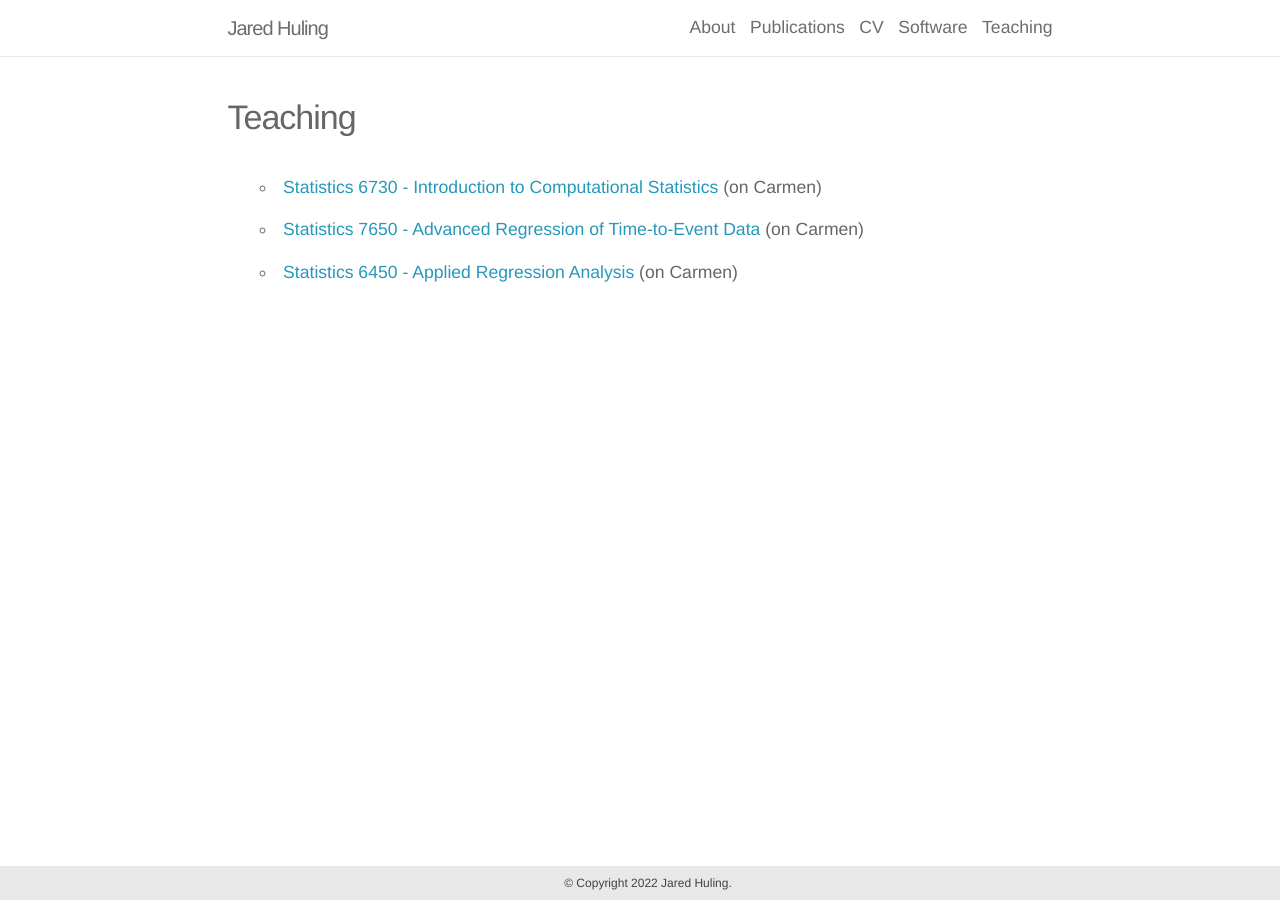
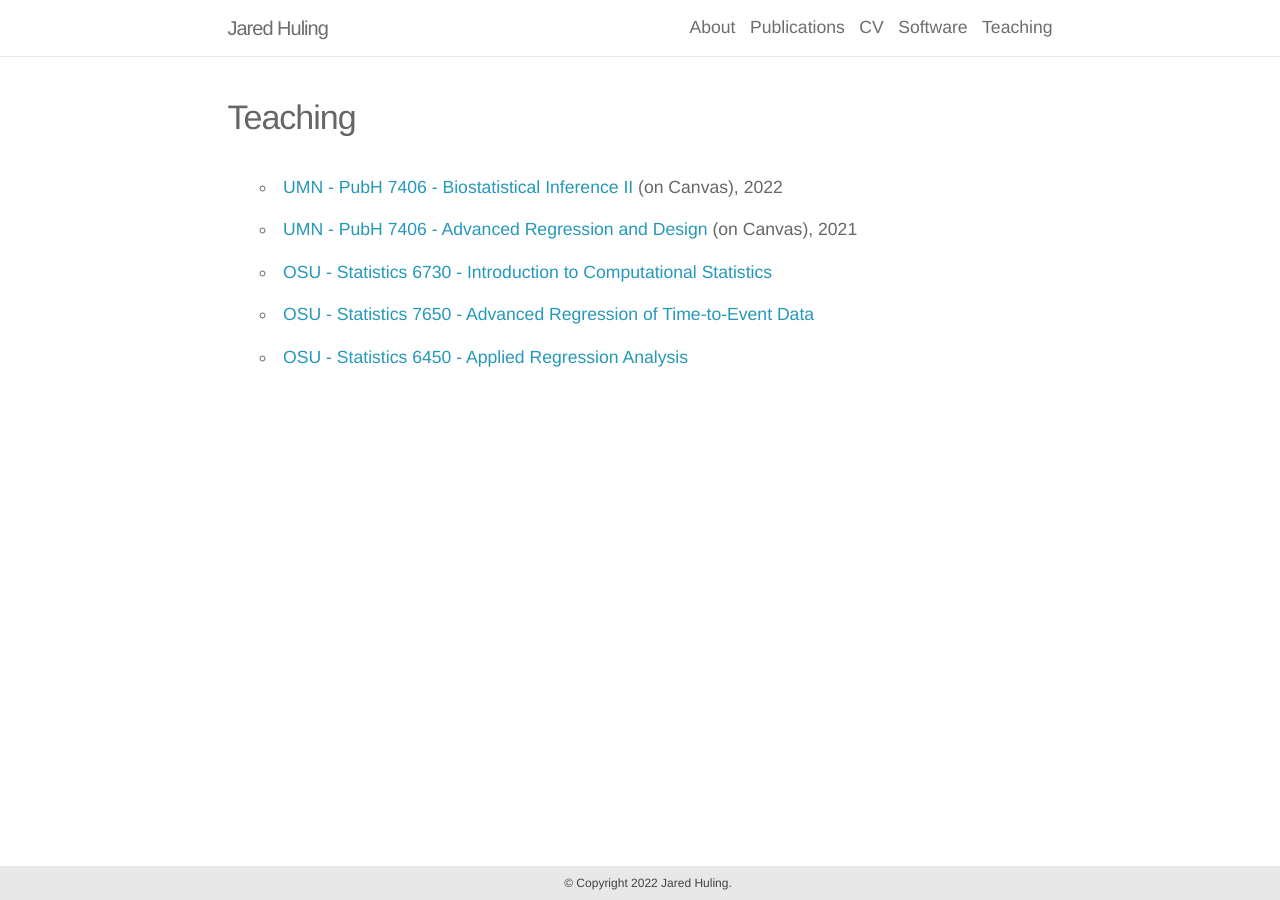
Before and after one commit to jaredhuling/jaredhuling.github.io, a Jekyll site: the page built from _pages/teaching.md, in a window 1280 px wide. Built offline with Jekyll 4.4.1, drawn with Linux system fonts in a browser that asks for light colours; nearby versions of some CDN libraries.

Commit message:
teaching

```diff
--- a/_pages/teaching.md
+++ b/_pages/teaching.md
@@ -7,10 +7,14 @@ description:
 
 <ul>
 
-  <li>  <a>Statistics 6730 - Introduction to Computational Statistics</a> (on Carmen) </li>
+  <li>  <a>UMN - PubH 7406 - Biostatistical Inference II</a> (on Canvas), 2022 </li>
 
-  <li>  <a>Statistics 7650 - Advanced Regression of Time-to-Event Data</a> (on Carmen) </li>
+  <li>  <a>UMN - PubH 7406 - Advanced Regression and Design</a> (on Canvas), 2021 </li>
 
-  <li>  <a class="page-link" href="{{ '/stat6450/' | prepend: site.baseurl | prepend: site.url }}">Statistics 6450 - Applied Regression Analysis</a> (on Carmen) </li>
+  <li>  <a>OSU - Statistics 6730 - Introduction to Computational Statistics</a> </li>
+
+  <li>  <a>OSU - Statistics 7650 - Advanced Regression of Time-to-Event Data</a> </li>
+
+  <li>  <a class="page-link" href="{{ '/stat6450/' | prepend: site.baseurl | prepend: site.url }}">OSU - Statistics 6450 - Applied Regression Analysis</a> </li>
 
 </ul>
```
